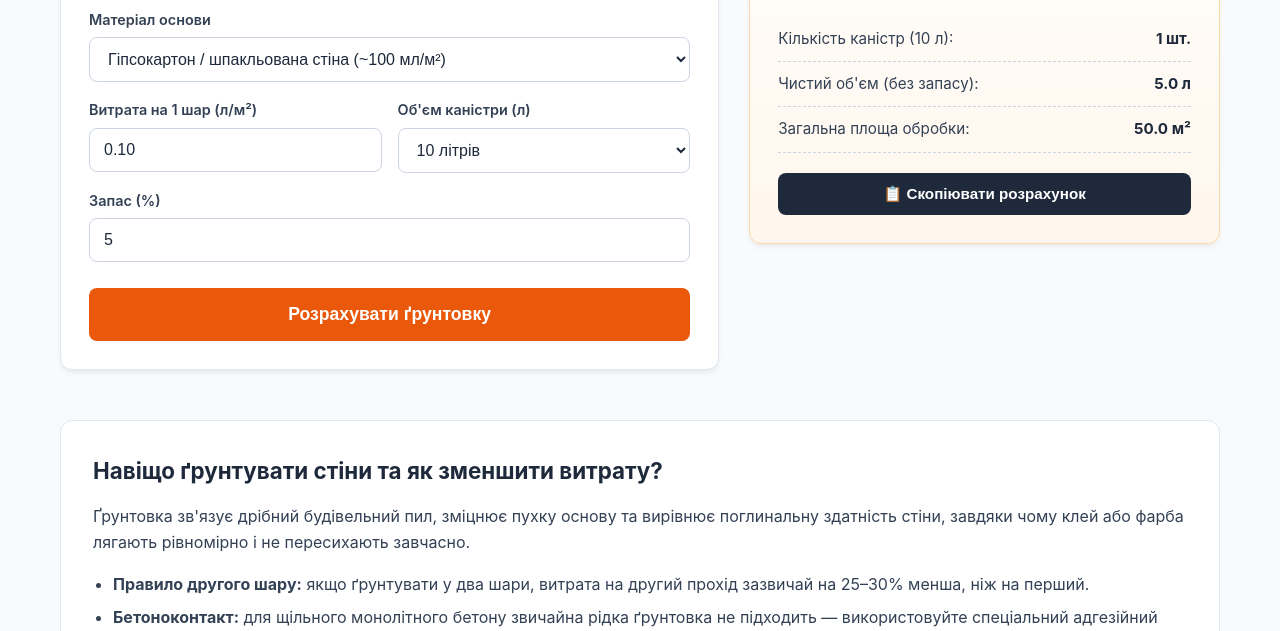
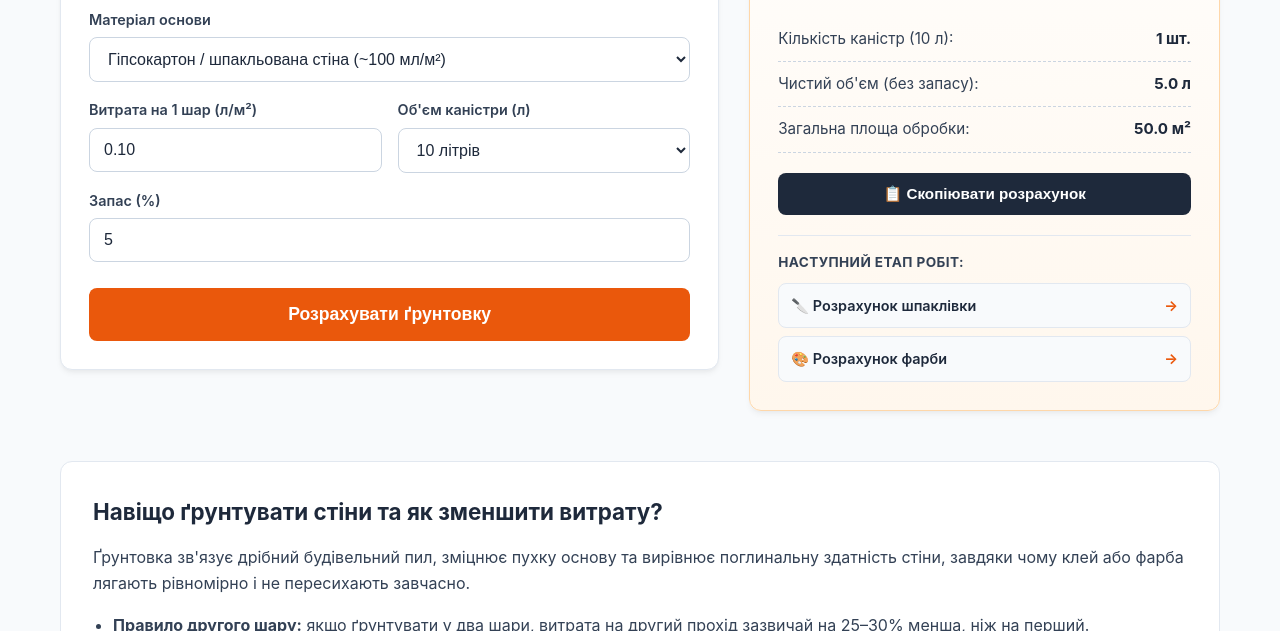
Before and after one commit to vladimir402026/bud-calc, a plain HTML site: page stiny/gruntovka.html in a window 1280 px wide. Shown: the part 469-1100 px from the top of the page. Drawn offline with Linux system fonts and the light colour scheme.

Commit message:
Update gruntovka.html

```diff
--- a/stiny/gruntovka.html
+++ b/stiny/gruntovka.html
@@ -117,6 +117,20 @@
                 </ul>
 
                 <button class="btn-copy" id="copyBtn" onclick="copyResults()">📋 Скопіювати розрахунок</button>
+                                <div class="result-next-steps">
+                    <div class="result-next-title">Наступний етап робіт:</div>
+                    <div class="result-next-links">
+                        <a href="shpaklivka.html" class="result-next-link">
+                            <span>🔪 Розрахунок шпаклівки</span>
+                            <span class="arrow">&rarr;</span>
+                        </a>
+                        <a href="farba.html" class="result-next-link">
+                            <span>🎨 Розрахунок фарби</span>
+                            <span class="arrow">&rarr;</span>
+                        </a>
+                    </div>
+                </div>
+
             </div>
         </div>
 
```
